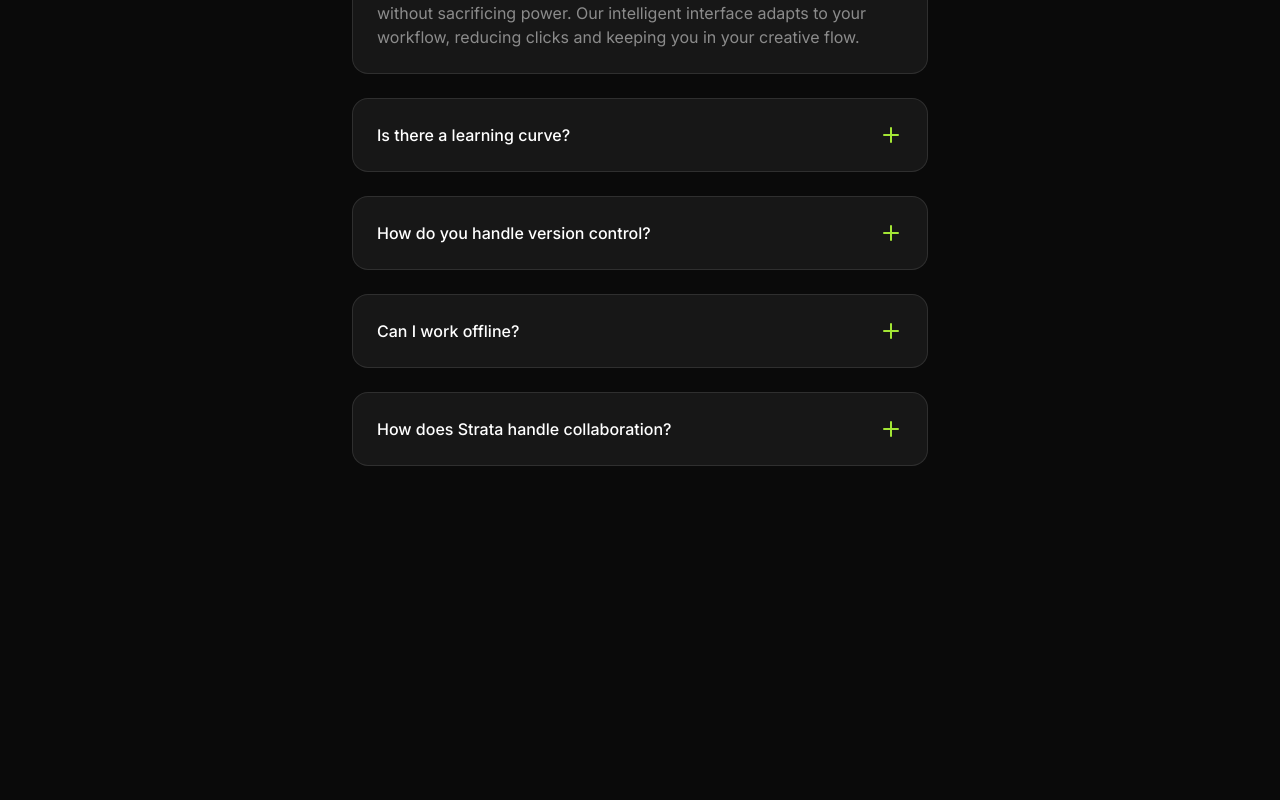
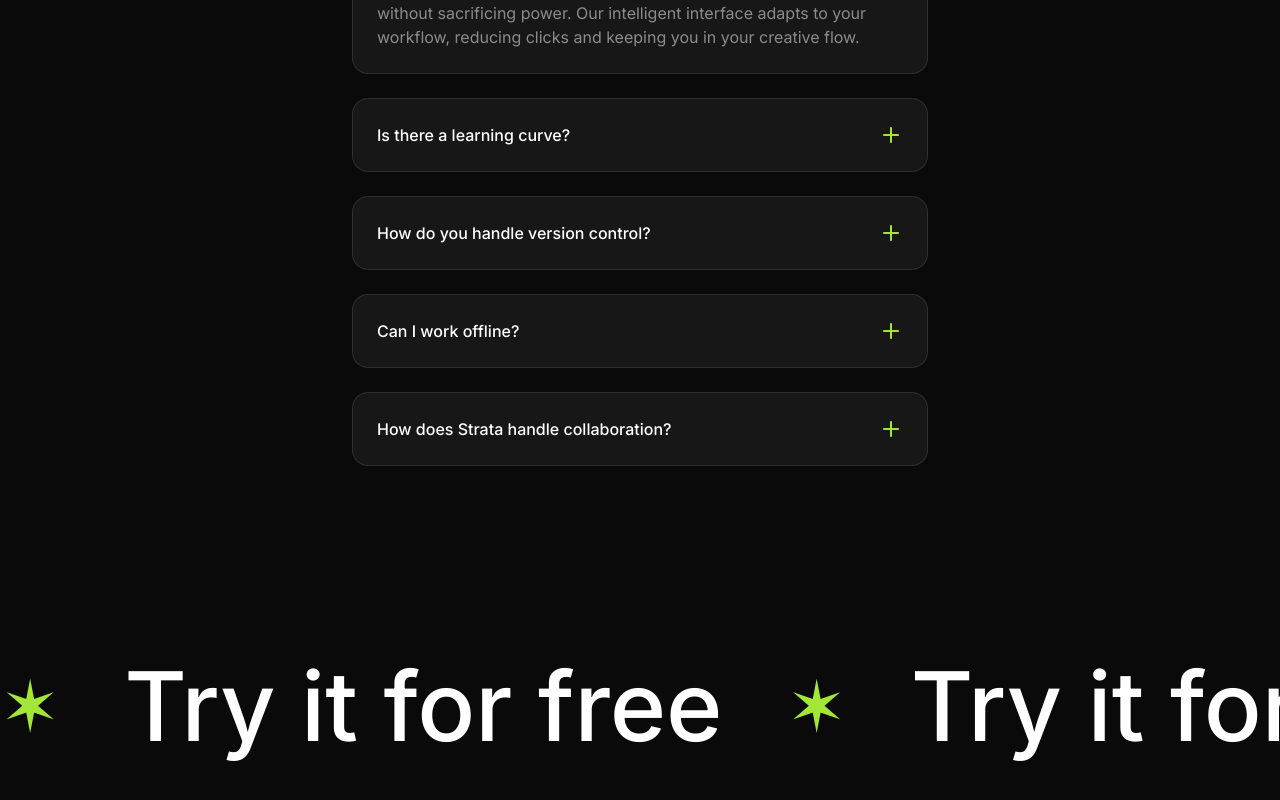
Before and after one commit to mhdamaan79/Strata, a Next.js app: page / in a window 1280 px wide. Shown: the part 4355-5155 px from the top of the page. Before the commit the page ends 4917 px from the top, so only its background shows below. Built offline with nearby package versions, Linux system fonts and the light colour scheme.

Commit message:
call to action section

```diff
--- a/src/app/page.tsx
+++ b/src/app/page.tsx
@@ -5,6 +5,7 @@
 import Features from "@/sections/Features";
 import Integrations from "@/sections/Integrations";
 import Faqs from "@/sections/Faqs";
+import CallToAction from "@/sections/CallToAction";
 
 export default function Home() {
     return (
@@ -16,6 +17,7 @@
             <Features />
             <Integrations />
             <Faqs />
+            <CallToAction />
         </>
     );
 }
--- a/src/sections/CallToAction.tsx
+++ b/src/sections/CallToAction.tsx
@@ -1,3 +1,16 @@
 export default function CallToAction() {
-    return <div>Call To Action</div>;
+    return (
+        <section className="py-24">
+            <div className="overflow-x-clip flex">
+                <div className="flex flex-none gap-16 text-7xl md:text-8xl font-medium">
+                    {Array.from({ length: 10 }).map((_, i) => (
+                        <div key={i} className="flex items-center gap-16">
+                            <span className="text-lime-400 text-7xl">&#10038;</span>
+                            <span>Try it for free</span>
+                        </div>
+                    ))}
+                </div>
+            </div>
+        </section>
+    );
 }
```
